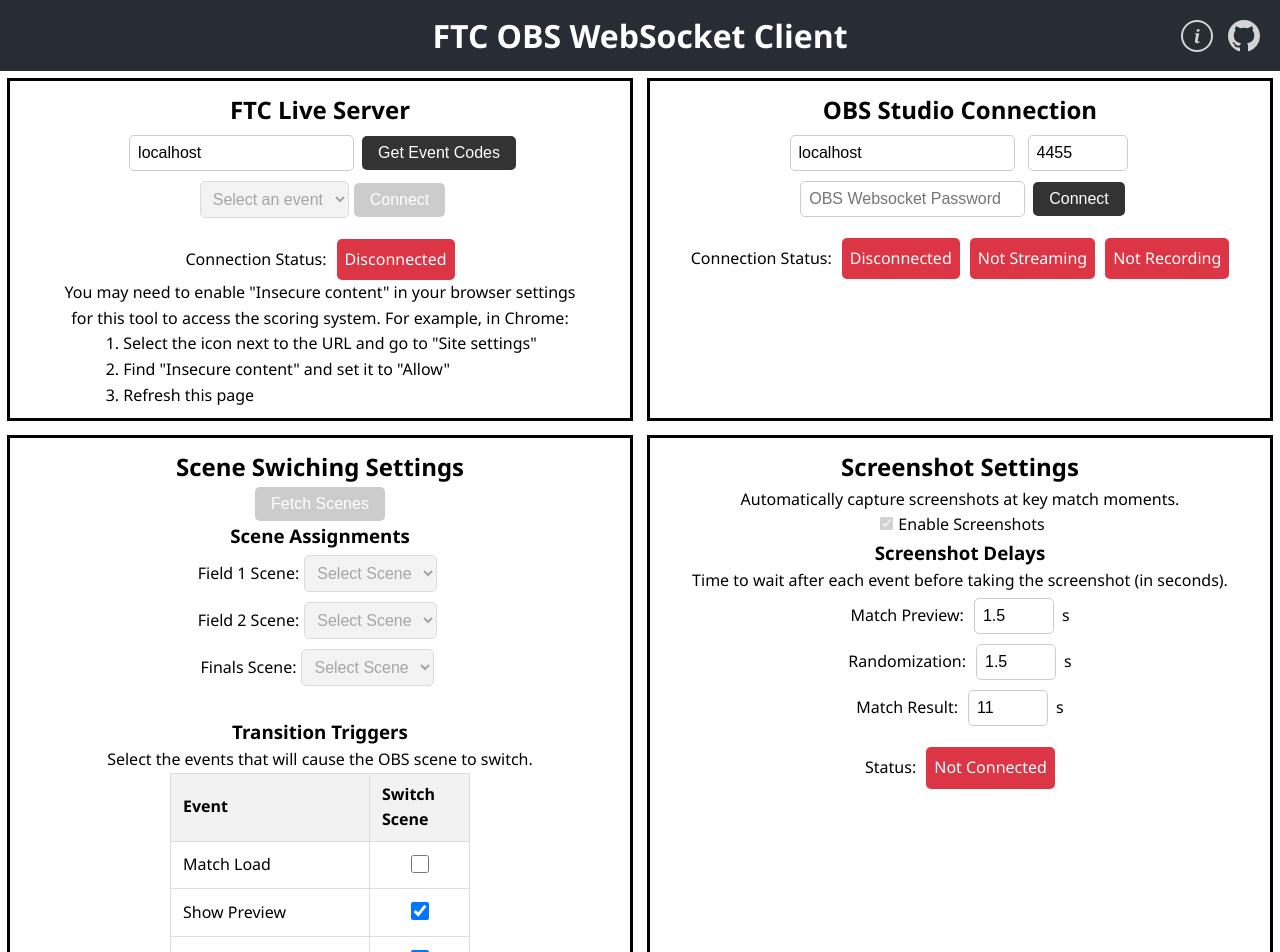
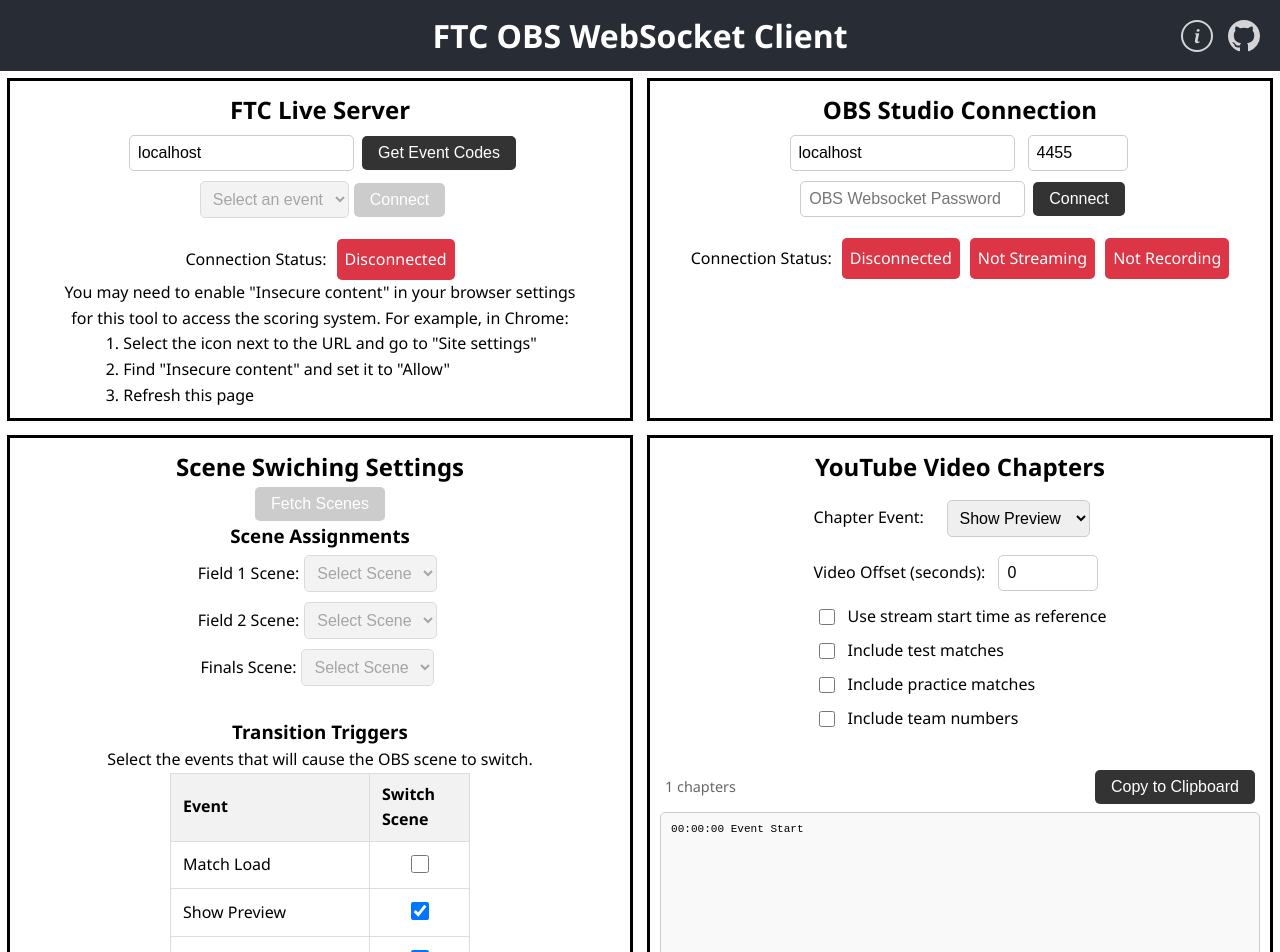
Before and after one commit to jvens/obs-ftc, a React (Create React App) app: page / in a window 1280 px wide. Shown: the top 952 px of the page. Built offline with nearby package versions, Linux system fonts and the light colour scheme; what obs-websocket-js would draw is missing.

Commit message:
feat: Enhance ChaptersSettings to include practice match filtering and update SceneMapper layout

```diff
--- a/src/App.css
+++ b/src/App.css
@@ -260,6 +260,13 @@ button:disabled {
   grid-column: span 12;
 }
 
+/* Tall sections span 2 rows */
+@media (min-width: 900px) {
+  .section.tall {
+    grid-row: span 2;
+  }
+}
+
 .trigger-table {
   border-collapse: collapse;
   margin-left: auto;
--- a/src/App.tsx
+++ b/src/App.tsx
@@ -48,10 +48,10 @@ function App() {
         <FtcLiveConnectionManager />
         <ObsStudioManager />
         <SceneMapper />
+        <ChaptersSettings />
         <ScreenshotSettings />
         <MatchRecordingSettings />
         <MatchRecordSettings />
-        <ChaptersSettings />
         <MatchEventsTable />
       </div>
     </div>
--- a/src/components/ChaptersSettings.tsx
+++ b/src/components/ChaptersSettings.tsx
@@ -18,6 +18,7 @@ const ChaptersSettings: React.FC = () => {
   const [chapterEvent, setChapterEvent] = usePersistentState<UpdateType>('Chapter_Event', 'SHOW_PREVIEW')
   const [offsetTime, setOffsetTime] = usePersistentState<number>('Chapter_Offset_Time', 0)
   const [includeTestMatches, setIncludeTestMatches] = usePersistentState<boolean>('Chapter_Include_Test', false)
+  const [includePracticeMatches, setIncludePracticeMatches] = usePersistentState<boolean>('Chapter_Include_Practice', false)
   const [includeTeamNumbers, setIncludeTeamNumbers] = usePersistentState<boolean>('Chapter_Include_Team_Numbers', false)
   const [useStreamTime, setUseStreamTime] = usePersistentState<boolean>('Chapter_Use_Stream_Time', false)
 
@@ -38,11 +39,14 @@ const ChaptersSettings: React.FC = () => {
   }, [includeTeamNumbers]);
 
   const chapters = useMemo(() => {
-    // Filter rows based on includeTestMatches
+    // Filter rows based on includeTestMatches and includePracticeMatches
     let filteredRows = rows.filter(r => {
-      // Test matches typically start with 'T' or 'P' (practice)
-      const isTestMatch = r.name && (r.name.startsWith('T') || r.name.startsWith('P'));
-      return includeTestMatches || !isTestMatch;
+      if (!r.name) return true;
+      const isTestMatch = r.name.startsWith('T');
+      const isPracticeMatch = r.name.startsWith('P');
+      if (isTestMatch && !includeTestMatches) return false;
+      if (isPracticeMatch && !includePracticeMatches) return false;
+      return true;
     });
 
     // Filter out rows that don't have the selected event timestamp
@@ -90,7 +94,7 @@ const ChaptersSettings: React.FC = () => {
     }
 
     return chapterLines;
-  }, [rows, chapterEvent, offsetTime, includeTestMatches, useStreamTime, startStreamTime, formatTeamInfo]);
+  }, [rows, chapterEvent, offsetTime, includeTestMatches, includePracticeMatches, useStreamTime, startStreamTime, formatTeamInfo]);
 
   const chaptersText = useMemo(() => chapters.join('\n'), [chapters]);
 
@@ -147,7 +151,18 @@ const ChaptersSettings: React.FC = () => {
               checked={includeTestMatches}
               onChange={(e) => setIncludeTestMatches(e.target.checked)}
             />
-            Include test/practice matches
+            Include test matches
+          </label>
+        </div>
+
+        <div className="chapters-option-row">
+          <label>
+            <input
+              type="checkbox"
+              checked={includePracticeMatches}
+              onChange={(e) => setIncludePracticeMatches(e.target.checked)}
+            />
+            Include practice matches
           </label>
         </div>
 
--- a/src/components/SceneMapper.tsx
+++ b/src/components/SceneMapper.tsx
@@ -38,7 +38,7 @@ const SceneMapper = () => {
     status.connected && isFtcLiveConnected && field1Scene && field2Scene;
 
   return (
-    <div className="section">
+    <div className="section tall">
       <h2>Scene Swiching Settings</h2>
       <button onClick={handleFetchScenes} disabled={!status.connected}>
         Fetch Scenes
```
